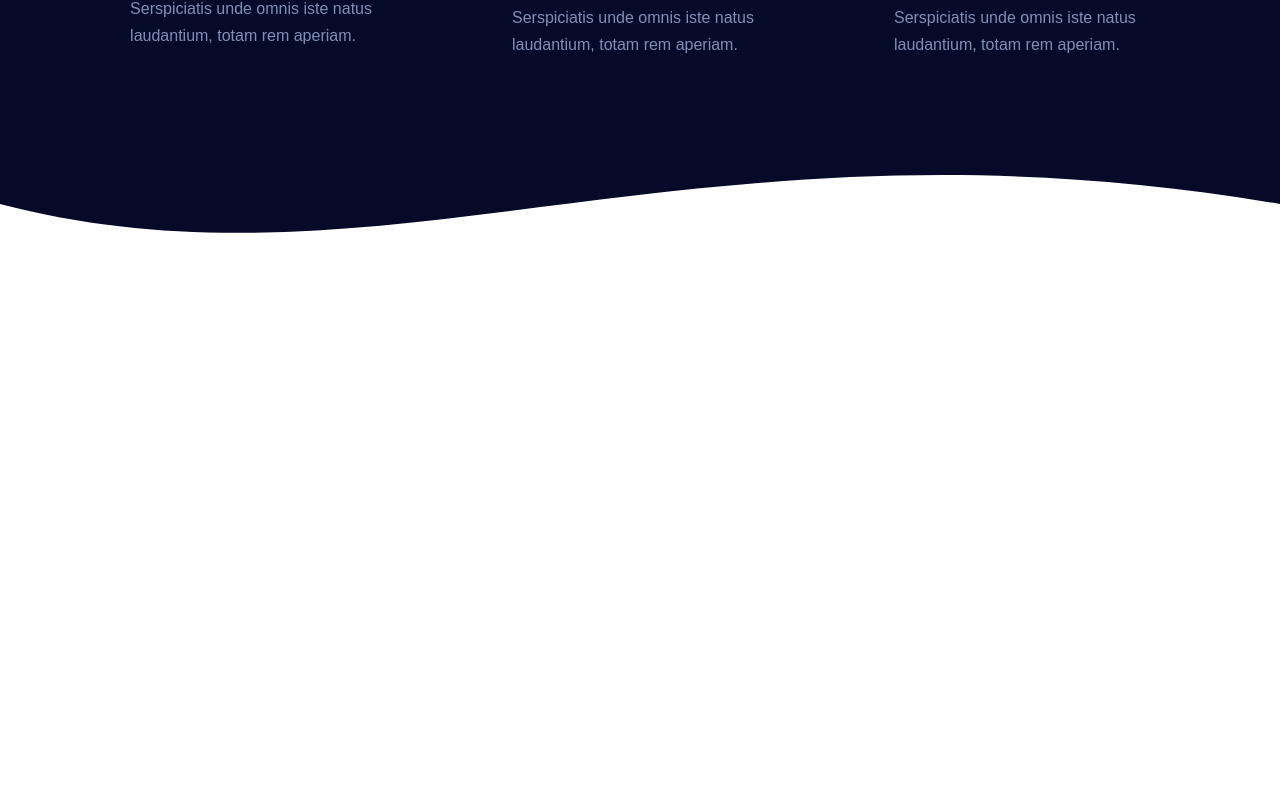
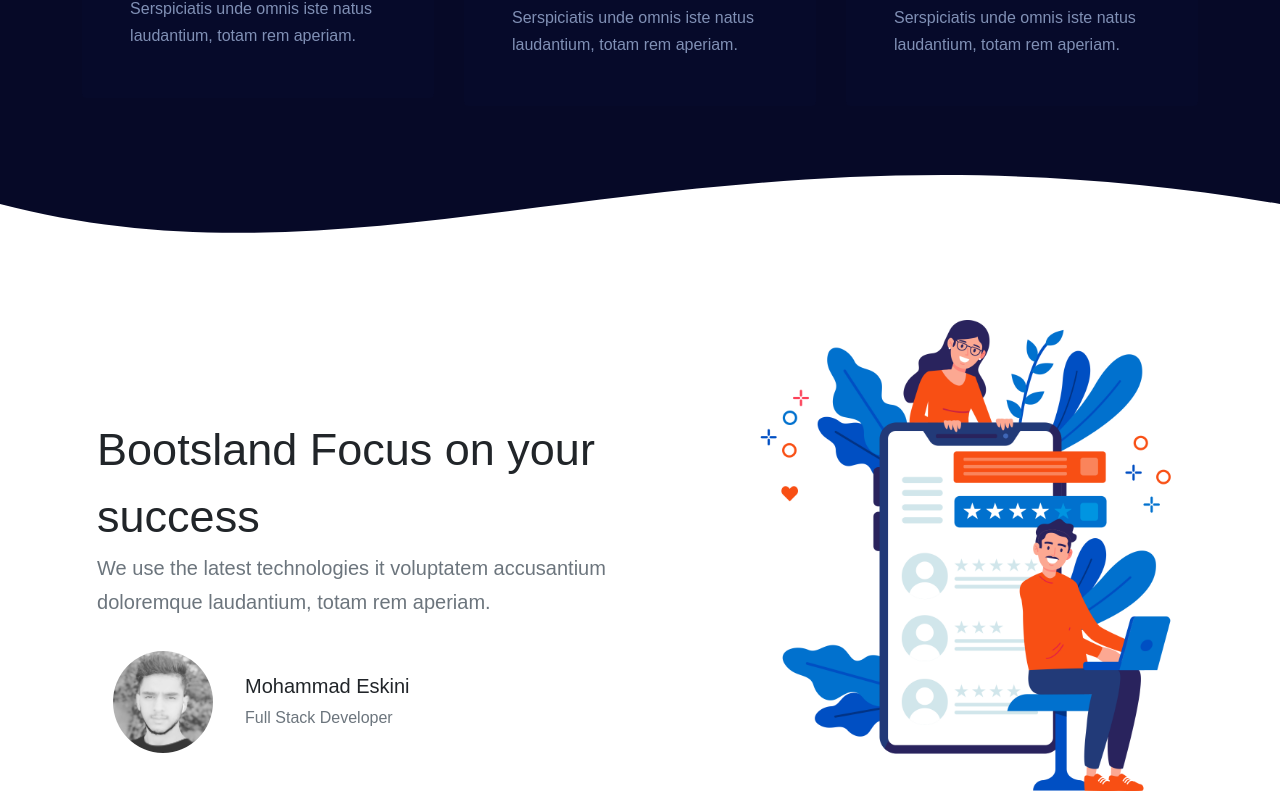
Before and after one commit to mreskini/Bootsland, a React (Create React App) app: page / in a window 1280 px wide. Shown: the part 2175-2982 px from the top of the page. Before the commit the page ends 2479 px from the top, so only its background shows below. Built offline with nearby package versions, Linux system fonts and the light colour scheme.

Commit message:
added the row-four component to the project

```diff
--- a/src/App.js
+++ b/src/App.js
@@ -2,6 +2,7 @@ import Hero from "./components/hero";
 import RowOne from "./components/row-one";
 import RowTwo from "./components/row-two";
 import RowThree from "./components/row-three";
+import RowFour from "./components/row-four";
 function App() {
     return (
       <>
@@ -9,6 +10,7 @@ function App() {
         <RowOne />
         <RowTwo />
         <RowThree />
+        <RowFour />
       </>
     );
 }
--- /dev/null
+++ b/src/components/row-four.jsx
@@ -0,0 +1,33 @@
+import img from "../images/row-four-section-image.png"
+import person from "../images/row-four-person-image.jpg"
+export default function RowFour(){
+    return (
+        <div className="container-fluid">
+            <div className="row col-11 my-2 py-2 mx-auto">
+                <div className="col-lg-6 pt-lg-5">
+                    <div className="fs-45 pt-5">
+                        Bootsland Focus on your success
+                    </div>
+                    <p className="fs-20 normal text-muted lead">
+                        We use the latest technologies it voluptatem accusantium doloremque laudantium, totam rem aperiam.
+                    </p>
+                    <div class="d-flex align-items-center">
+                        <img alt="PersonImage" src={person} class="shadow-primary img-fluid rounded-circle d-inline mr-3 w-25 p-3" />
+                        <div>
+                            <h5>
+                                Mohammad Eskini
+                            </h5>
+                            <span class="text-muted">
+                                Full Stack Developer
+                            </span>
+                        </div>
+                    </div>
+                </div>
+                <div className="col-lg-1"></div>
+                <div className="col-lg-5">
+                    <img src={img} alt="hero-image" className="img-fluid" />
+                </div>
+            </div>
+        </div>
+    )
+}
```
Also changed, not shown: src/images/row-four-person-image.jpg (added).
